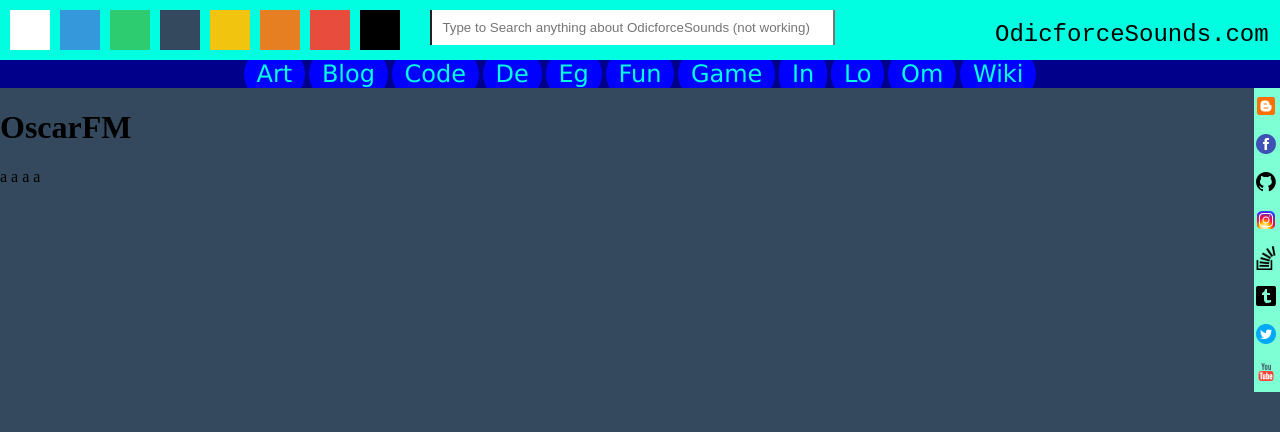
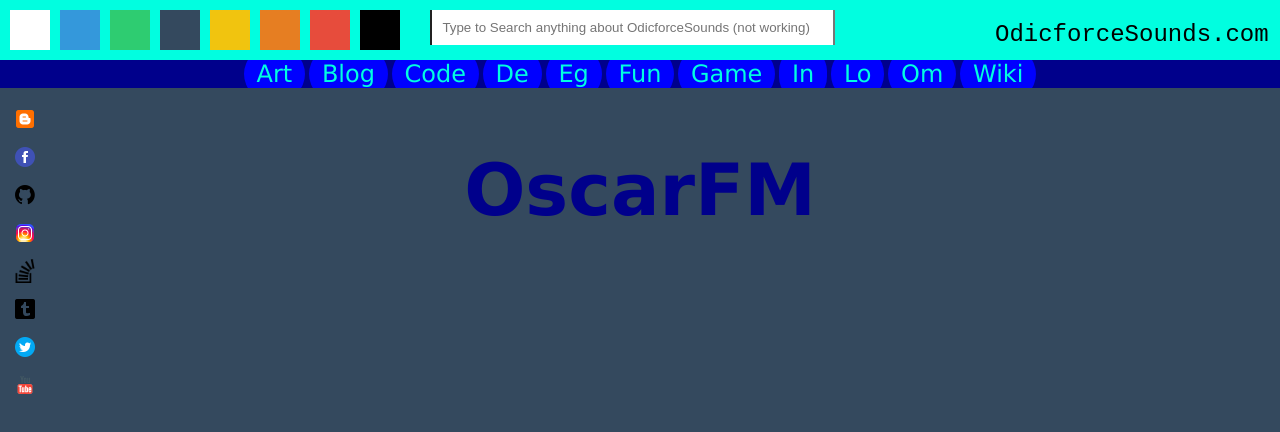
Before and after one commit to rakzhodekams/Fireup, a website built with webpack: page src/index.html in a window 1280 px wide. Built offline with nearby package versions, Linux system fonts and the light colour scheme.

Commit message:
clearning index.html code

```diff
--- a/src/index.css
+++ b/src/index.css
@@ -72,8 +72,8 @@ body{
   color: #01fee0;
   text-decoration: none;
   padding: 1%;
-  margin-top: 2%;
-  margin-bottom: 2%;
+
+
   border-radius: 5ex;
   border-block-start-color: red;
 }
@@ -82,11 +82,23 @@ body{
   color: #000000;
 }
 #socialMedia{
-  position: relative;
+  position: absolute;
   font-size: 34px;
+  padding:1%;
   width: 26px;
-  float: right;
-  display: block;
-  background: aquamarine;
-  transform: rotate(120,120,210,320);
+  float: left;
+  display: relative;
+
 }
+.searchBox{
+  text-align: center;
+}
+.header{
+  align-content: center;
+  align-items: center;
+  align-self: center;
+  font-size: 48px;
+  font-display: initial;
+  font-family: 'Lucida Sans', 'Lucida Sans Regular', 'Lucida Grande', 'Lucida Sans Unicode', Geneva, Verdana, sans-serif;
+  color: darkblue;
+}
--- a/src/index.html
+++ b/src/index.html
@@ -67,6 +67,7 @@
       </div>
     </aside>
 
+    <article>
       <div class="searchBox">
         <div class="header">
           <h1>OscarFM</h1>
@@ -75,15 +76,15 @@
         <div class="profile">
           <div class="titles">
             <div class="album">
-              <span class="title">a</span>
-              <span class="image">a</span>
-              <span class="player">a</span>
-              <span class="description">a</span>
+              <span class="title"></span>
+              <span class="image"></span>
+              <span class="player"></span>
+              <span class="description"></span>
             </div>
           </div>
         </div>
       </div>
-
+    </article>
 
 
 
```
